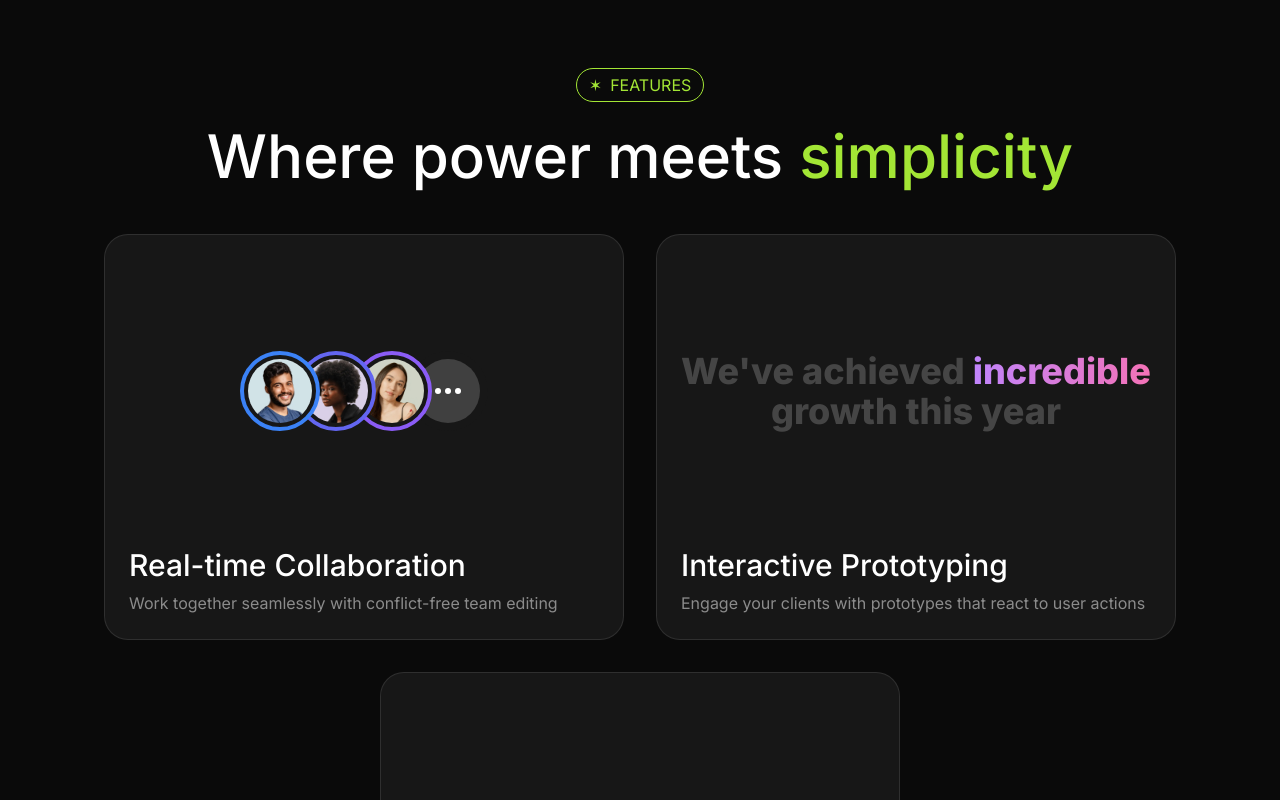
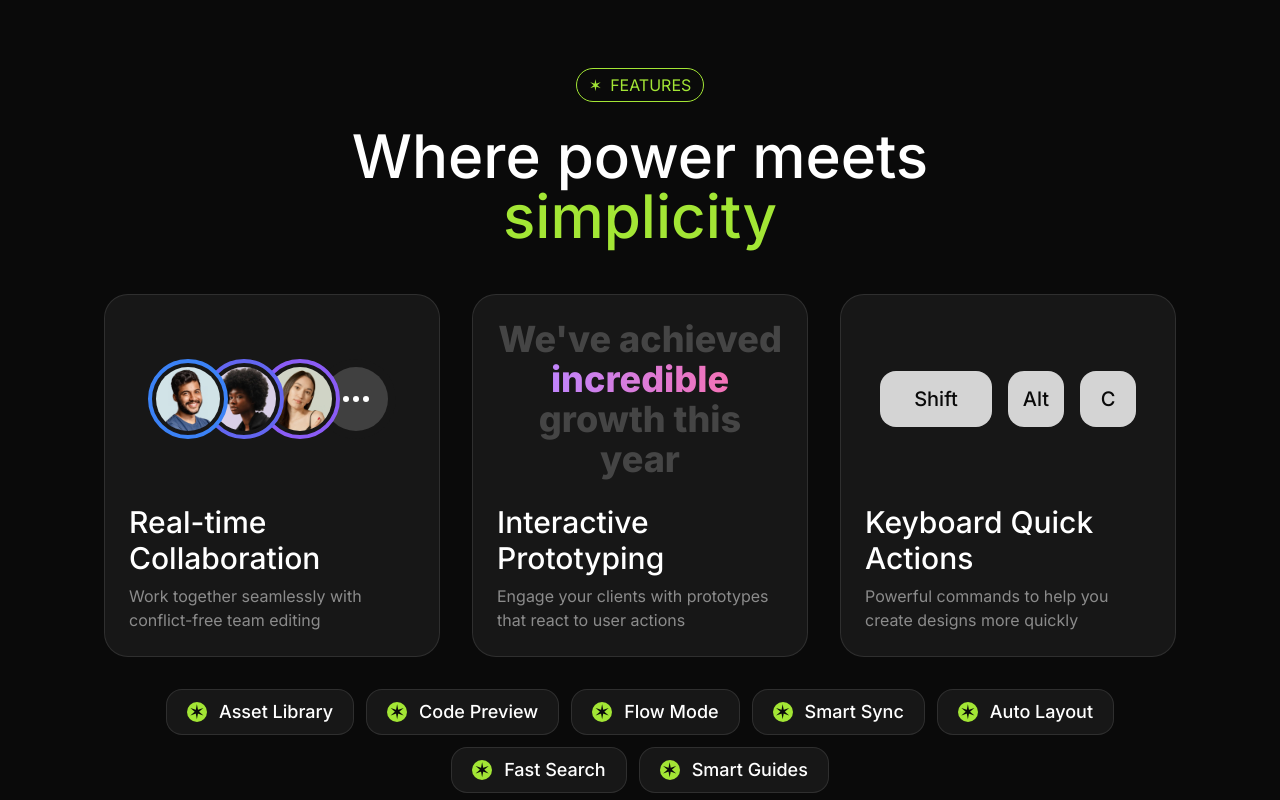
Before and after one commit to tdogcodes/Layers-Landing-Page, a Next.js app: page / in a window 1280 px wide. Shown: the part 2180-2980 px from the top of the page. Built offline with nearby package versions, Linux system fonts and the light colour scheme.

Commit message:
responsive features section

```diff
--- a/src/sections/Features.tsx
+++ b/src/sections/Features.tsx
@@ -22,9 +22,9 @@ export default function Features() {
         <section className="py-24 ">
             <div className="container">
                 <div className="flex justify-center"><Tag>Features</Tag></div>
-                <h2 className="text-6xl font-medium text-center mt-6">Where power meets <span className="text-lime-400">simplicity</span></h2>
-                <div className="mt-12 grid grid-cols-1 md:grid-cols-4 gap-8">
-                    <FeatureCard title="Real-time Collaboration" description="Work together seamlessly with conflict-free team editing" className="col-span-2">
+                <h2 className="text-6xl font-medium text-center mt-6 mx-auto max-w-2xl">Where power meets <span className="text-lime-400">simplicity</span></h2>
+                <div className="mt-12 grid grid-cols-1 md:grid-cols-4 lg:grid-cols-3 gap-8">
+                    <FeatureCard title="Real-time Collaboration" description="Work together seamlessly with conflict-free team editing" className="md:col-span-2 lg:col-span-1">
                         <div className="aspect-video flex items-center justify-center ">
                             <Avatar className="z-40">
                                 <Image src={Avatar1} alt="avatar 1" className="rounded-full"/>
@@ -44,13 +44,13 @@ export default function Features() {
                             </Avatar>
                         </div>
                     </FeatureCard>
-                    <FeatureCard title="Interactive Prototyping" description="Engage your clients with prototypes that react to user actions" className="col-span-2">
+                    <FeatureCard title="Interactive Prototyping" description="Engage your clients with prototypes that react to user actions" className="md:col-span-2 lg:col-span-1">
                         <div className="aspect-video flex items-center">
                             <p className="text-4xl font-extrabold text-white/20 text-center">We've achieved{" "}
                             <span className="bg-gradient-to-r from-purple-400 to-pink-400 bg-clip-text text-transparent">incredible</span> growth this year</p>
                         </div>
                     </FeatureCard>
-                    <FeatureCard title="Keyboard Quick Actions" description="Powerful commands to help you create designs more quickly" className="col-span-2 col-start-2">
+                    <FeatureCard title="Keyboard Quick Actions" description="Powerful commands to help you create designs more quickly" className="md:col-span-2 md:col-start-2 lg:col-span-1 lg:col-start-auto">
                         <div className="aspect-video flex items-center justify-center gap-4">
                             <Key className="w-28">Shift</Key>
                             <Key>Alt</Key>
@@ -60,9 +60,9 @@ export default function Features() {
                 </div>
                 <div className="mt-8 flex flex-wrap gap-3 justify-center">
                     {features.map((feature) => (
-                        <div key={feature} className="bg-neutral-900 border border-white/10 inline-flex px-3 py-1.5 rounded-2xl gap-3 items-center">
+                        <div key={feature} className="bg-neutral-900 border border-white/10 inline-flex px-3 md:px-5 py-1.5 md:py-2 rounded-2xl gap-3 items-center">
                             <span className="bg-lime-400 text-xl text-neutral-950 size-5 rounded-full inline-flex items-center justify-center">&#10038;</span>
-                            <span className="font-medium">{feature}</span>
+                            <span className="font-medium md:text-lg">{feature}</span>
                         </div>
                     ))}
                 </div>
```
